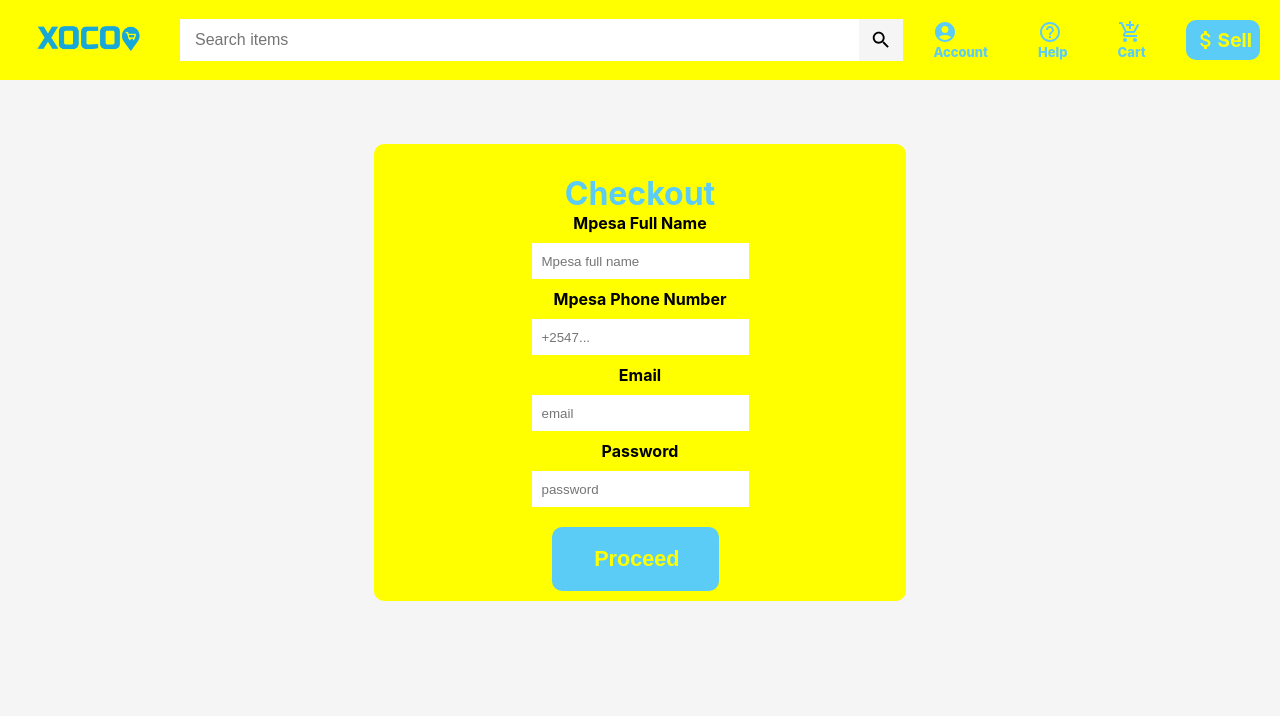
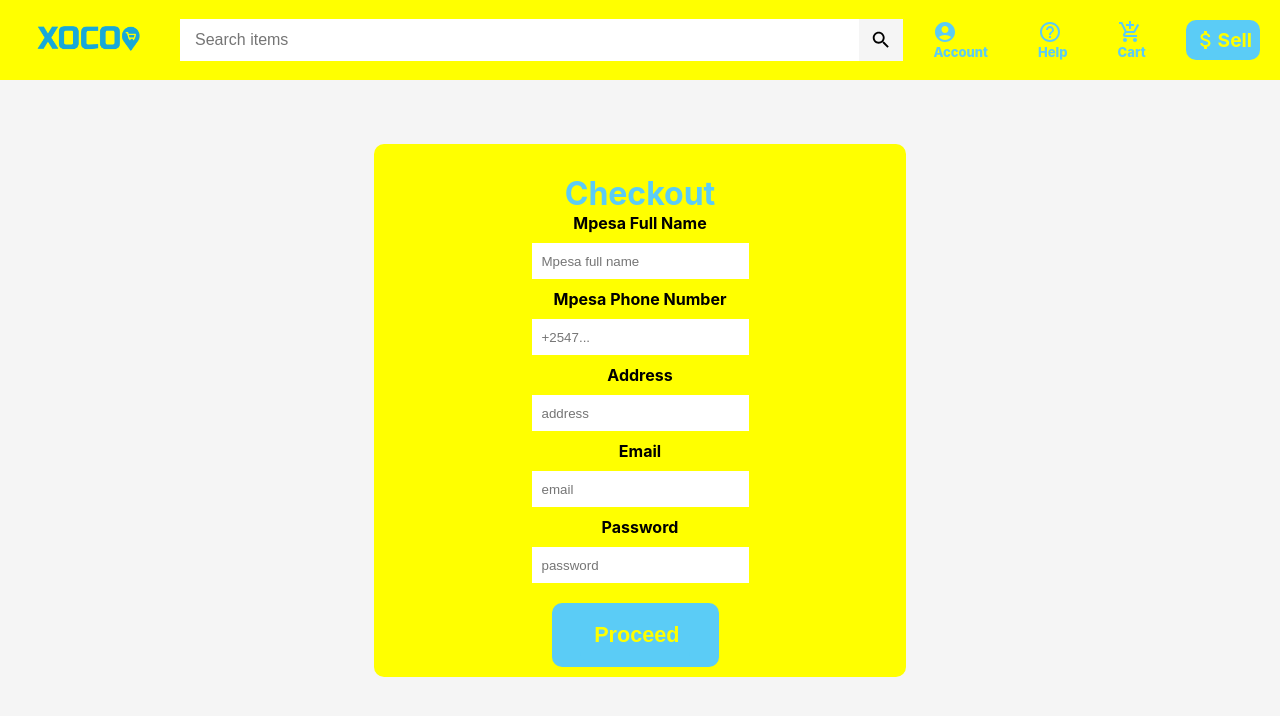
Before and after one commit to xocoinc/xoco, a React (Create React App) app in the folder client/: page /checkout in a window 1280 px wide. Shown: the top 716 px of the page. Built offline with nearby package versions, Linux system fonts and the light colour scheme.

Commit message:
add address input

```diff
--- a/client/src/components/checkout/Checkout.js
+++ b/client/src/components/checkout/Checkout.js
@@ -10,6 +10,8 @@ const Checkout = () => {
           <input type="text" placeholder="Mpesa full name" />
           <h4>Mpesa Phone Number</h4>
           <input type="tel" placeholder="+2547..." />
+          <h4>Address</h4>
+          <input type="text" placeholder="address" />
           <h4>Email</h4>
           <input type="email" placeholder="email" />
           <h4>Password</h4>
```
